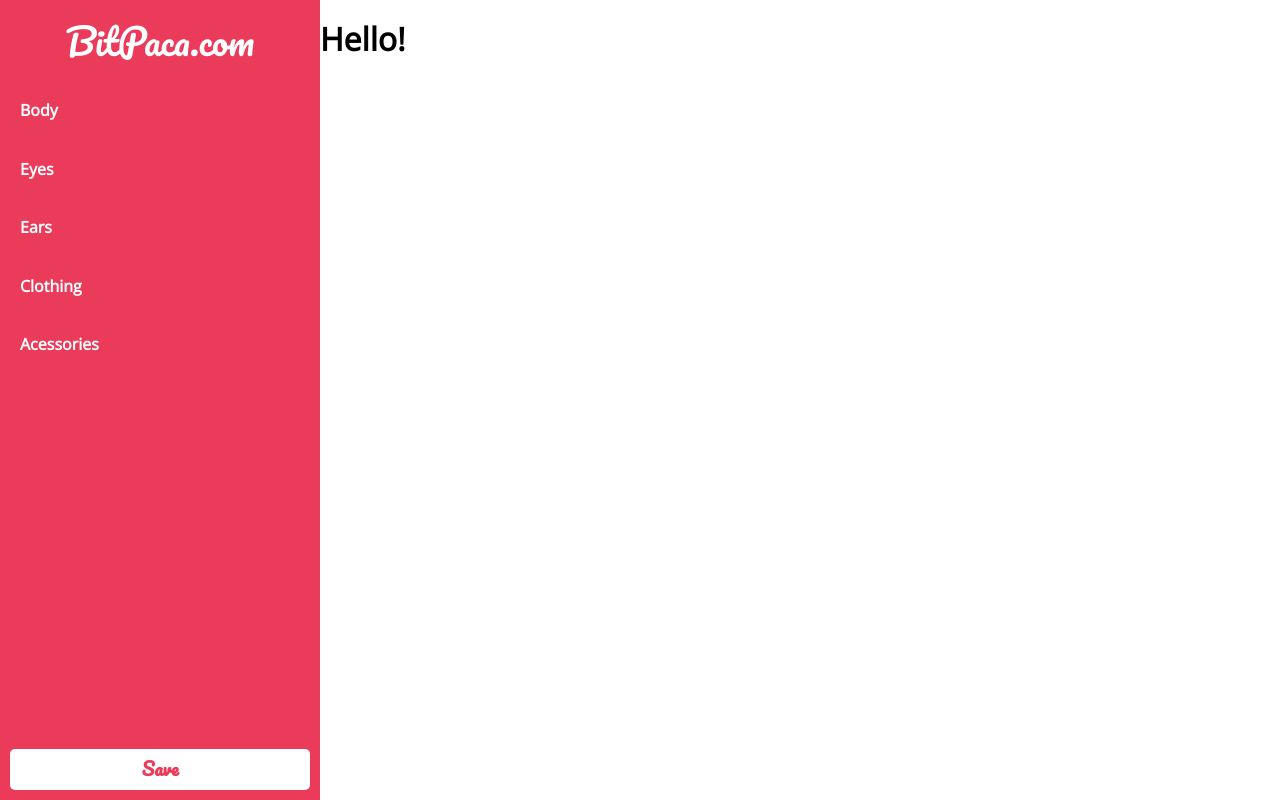
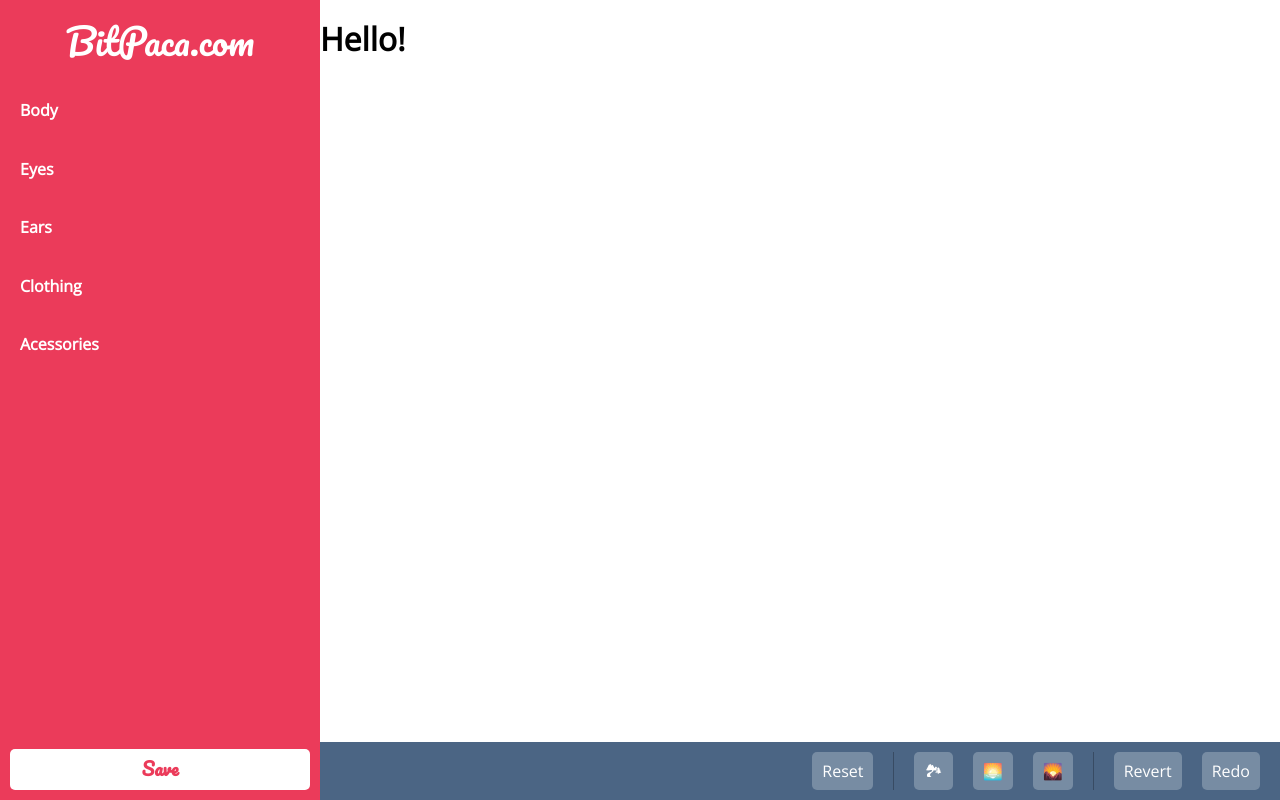
Before and after one commit to yanniz0r/Bitpaca, a React app: page / in a window 1280 px wide. Built offline with nearby package versions, Linux system fonts and the light colour scheme; grey boxes are pictures that could not be loaded.

Commit message:
Adds completely useless Toolbar

```diff
--- /dev/null
+++ b/src/components/toolbar/index.tsx
@@ -0,0 +1,50 @@
+import React, { Component } from 'react'
+import styled from 'styled-components'
+import Color from '../styles/color'
+
+const ToolbarWrapper = styled.div`
+  background: ${Color.GreyDark};
+  align-self: flex-end;
+  display: flex;
+  flex-direction: row;
+  justify-content: flex-end;
+  align-items: center;
+  width: 100%;
+  padding: 10px;
+`
+
+const ToolbarAction = styled.button`
+  background: ${Color.GreyLight};
+  color: ${Color.White};
+  border: none;
+  padding: 10px;
+  border-radius: 5px;
+  cursor: pointer;
+  margin: 0 10px;
+`
+
+const Seperator = styled.div`
+  background: rgba(0,0,0,0.25);
+  align-self: stretch;
+  width: 1px;
+  margin: 0 10px;
+`
+
+class Toolbar extends Component {
+
+  render = () => {
+    return <ToolbarWrapper>
+        <ToolbarAction>Reset</ToolbarAction>
+        <Seperator/>
+        <ToolbarAction>🏞</ToolbarAction>
+        <ToolbarAction>🌅</ToolbarAction>
+        <ToolbarAction>🌄</ToolbarAction>
+        <Seperator/>
+        <ToolbarAction>Revert</ToolbarAction>
+        <ToolbarAction>Redo</ToolbarAction>
+      </ToolbarWrapper>
+  }
+
+}
+
+export default Toolbar
--- a/src/pages/designer-page/index.tsx
+++ b/src/pages/designer-page/index.tsx
@@ -1,7 +1,8 @@
 import React, { Component } from 'react'
 import Sidebar from '../../components/sidebar'
-import styled from 'styled-components';
-import Color from '../../components/styles/color';
+import styled from 'styled-components'
+import Color from '../../components/styles/color'
+import Toolbar from '../../components/toolbar'
 
 const PageWrapper = styled.div`
   display: flex;
@@ -13,6 +14,9 @@ const SidebarSection = styled.div`
 
 const MainSection = styled.div`
   width: 75%;
+  display: flex;
+  justify-content: space-between;
+  flex-direction: column;
 `
 class DesignerPage extends Component {
 
@@ -23,6 +27,7 @@ class DesignerPage extends Component {
       </SidebarSection>
       <MainSection>
         <h1>Hello!</h1>
+        <Toolbar/>
       </MainSection>
     </PageWrapper>
   }
```
